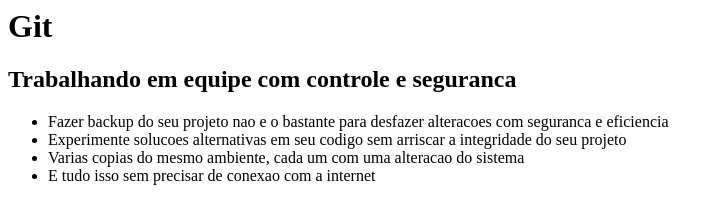
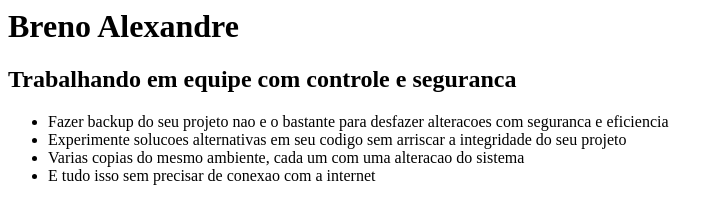
Before and after one commit to brenoanm/curso-git, a plain HTML site: page repositorio/index.html in a window 1280 px wide. Shown: the whole page, without its empty margins (0-724 px from the left). Drawn offline with Linux system fonts and the light colour scheme.

Commit message:
Alterei o titulo para meu nome

```diff
--- a/repositorio/index.html
+++ b/repositorio/index.html
@@ -5,7 +5,7 @@
 	</head>
 
 	<body>
-		<h1>Git</h1>
+		<h1>Breno Alexandre</h1>
 		<h2>Trabalhando em equipe com controle e seguranca</h2>
 
 		<ul>
```
